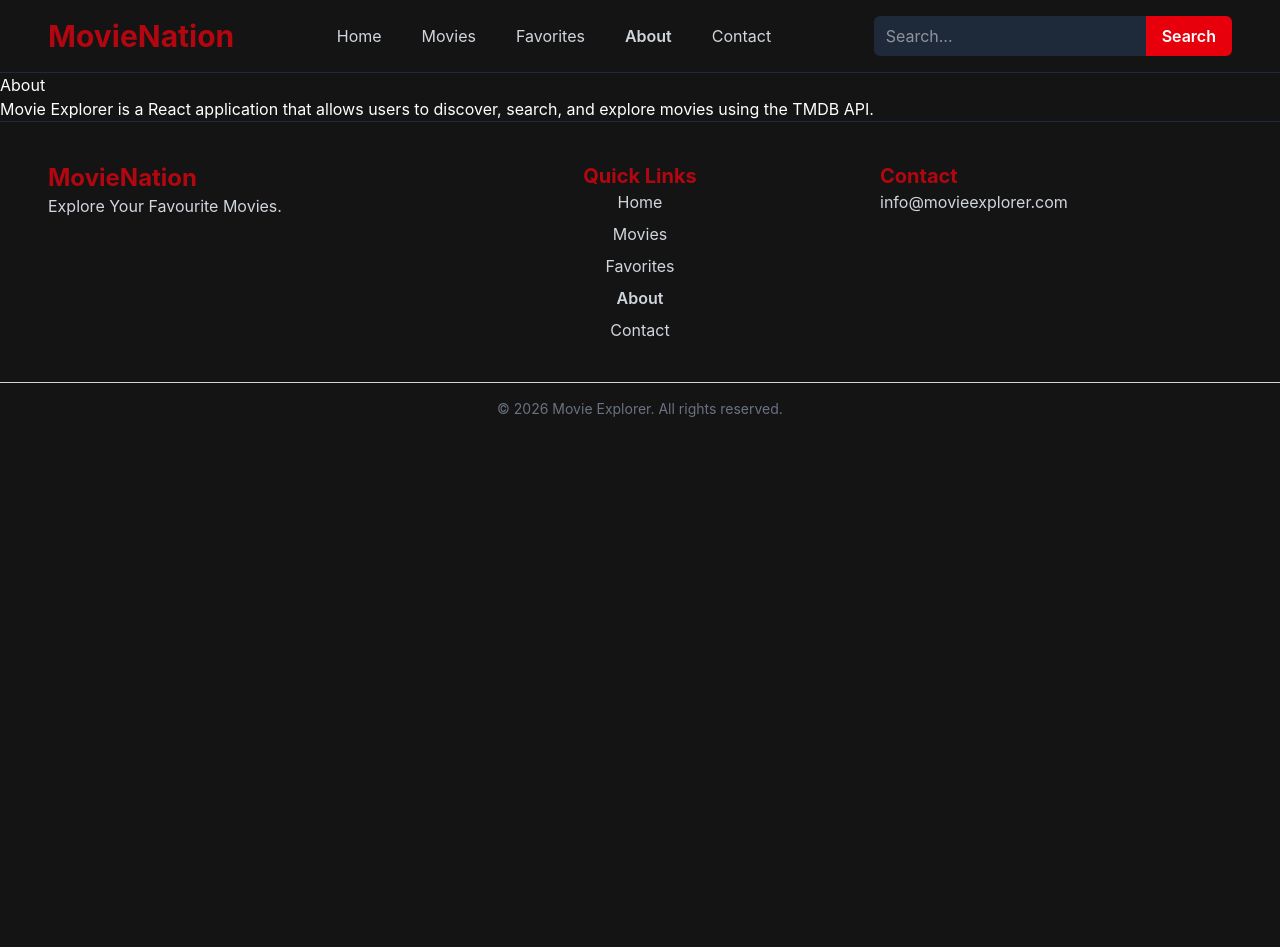
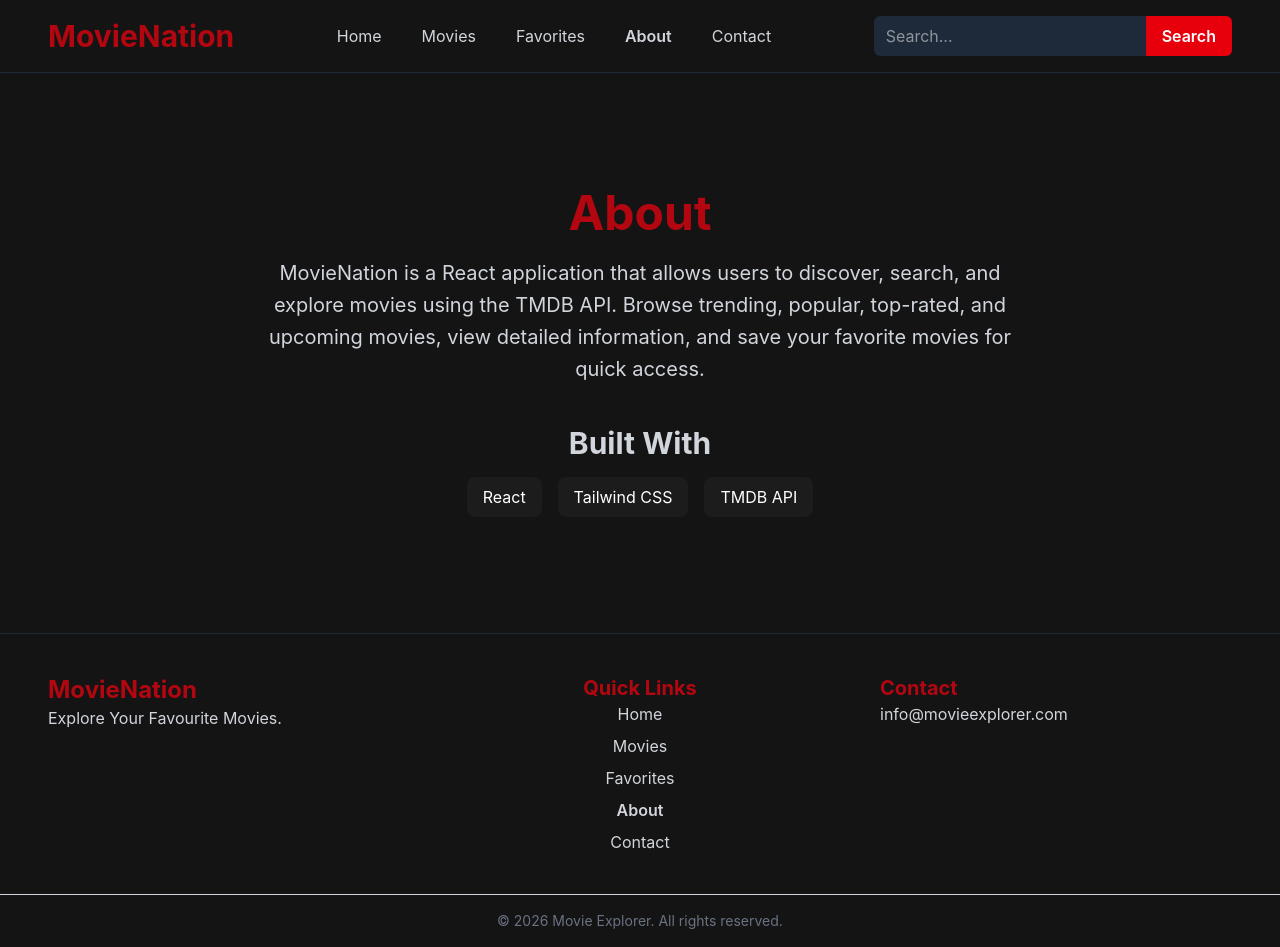
Before and after one commit to sarimbinazeem/Movie-Explorer---React, a React (Vite) app in the folder Movie Explorer/: page /about in a window 1280 px wide. Before the commit the page ends 800 px from the top, so only its background shows below. Built offline with nearby package versions, Linux system fonts and the light colour scheme; no server answers.

Commit message:
Styled About page

```diff
--- a/Movie Explorer/src/pages/About.jsx
+++ b/Movie Explorer/src/pages/About.jsx
@@ -2,12 +2,24 @@
 
 const About = () => {
   return (
-    <main>
-      <h1>About</h1>
-      <p>
-        Movie Explorer is a React application that allows users to discover,
-        search, and explore movies using the TMDB API.
+    <main className="w-full min-h-[70vh] flex flex-col justify-center items-center px-6 text-center">
+      <h1 className="text-5xl md:text-6xll text-[#B20710] font-bold mb-5">About</h1>
+      <p className="max-w-3xl  text-center text-xl text-gray-300 leading-8">
+MovieNation is a React application that allows users to discover, search, and explore movies using the TMDB API. Browse trending, popular, top-rated, and upcoming movies, view detailed information, and save your favorite movies for quick access.
+
       </p>
+
+      <div className="mt-10">
+       <h2 className="text-3xl text-gray-300 font-bold mb-4">Built With</h2>
+
+       <div className="flex flex-wrap justify-center gap-4 ">
+        <p className="bg-[#1c1c1c] px-4 py-2 rounded-lg">React</p>
+        <p className="bg-[#1c1c1c] px-4 py-2 rounded-lg">Tailwind CSS</p>
+        <p className="bg-[#1c1c1c] px-4 py-2 rounded-lg">TMDB API</p>
+       </div>
+      </div>
+
+
     </main>
   );
 };
```
